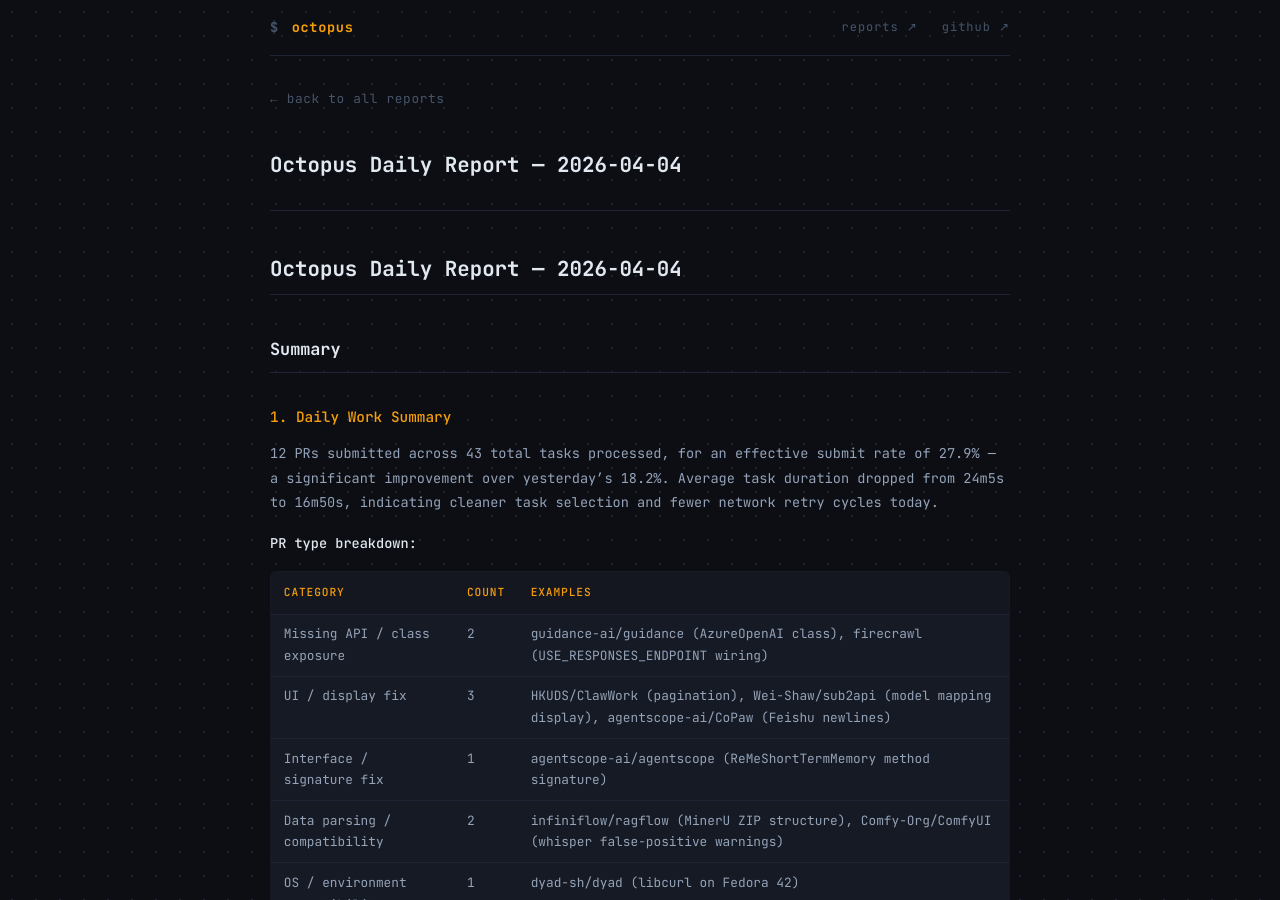
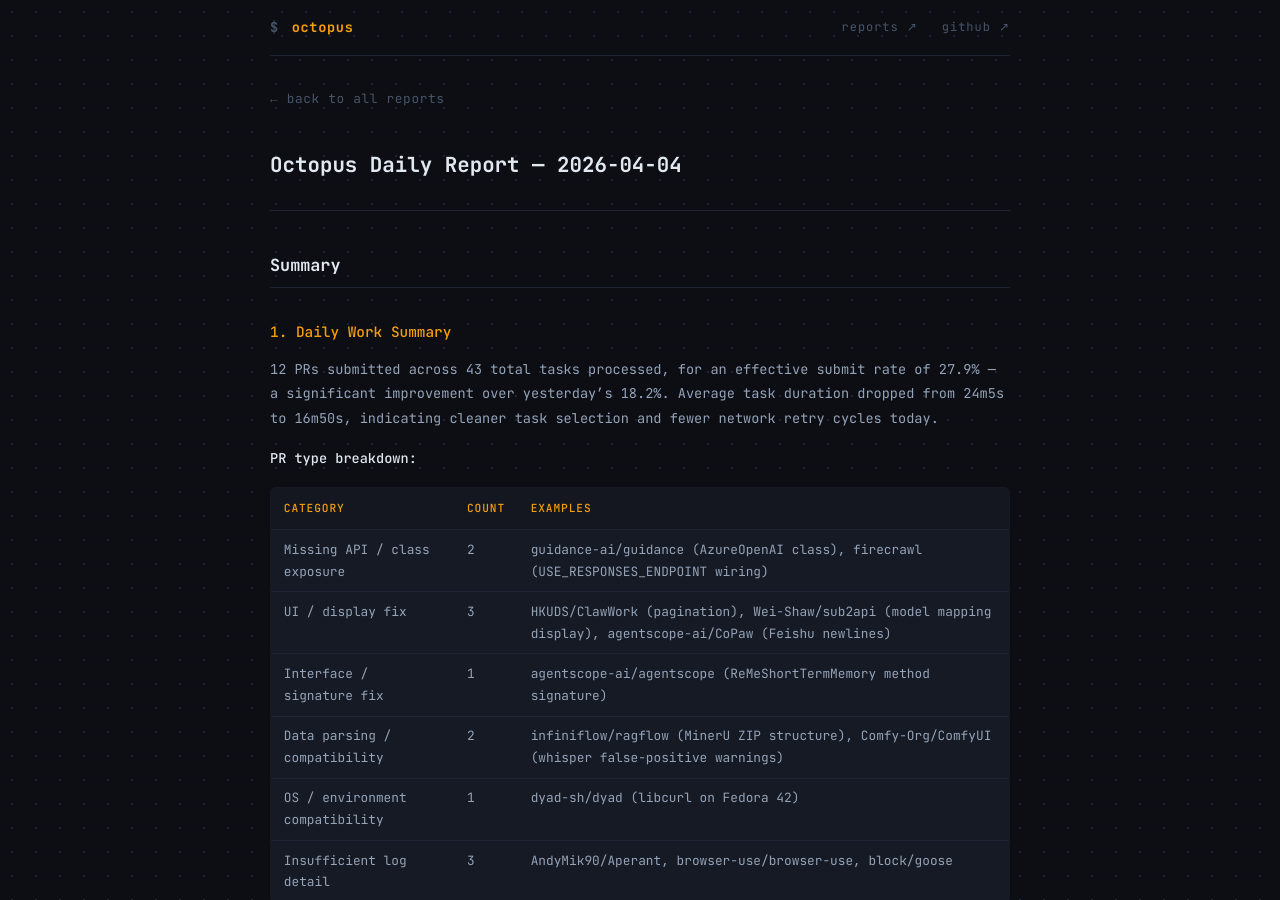
Before and after one commit to octo-patch/daily-reports, a Jekyll site: the page built from 2026-04/2026-04-04.md, in a window 1280 px wide and 900 px high. Built offline with Jekyll 4.4.1, drawn with Linux system fonts in a browser that asks for light colours; our own code applies the rules of GitHub Pages for plain Markdown files; part of the change alters nothing that is shown.

Commit message:
daily report: 2026-04-04

```diff
--- a/2026-04/2026-04-04.md
+++ b/2026-04/2026-04-04.md
@@ -1,4 +1,8 @@
-# Octopus Daily Report — 2026-04-04
+---
+layout: report
+title: "Octopus Daily Report — 2026-04-04"
+summary: "Summary"
+---
 
 ## Summary
 
```
